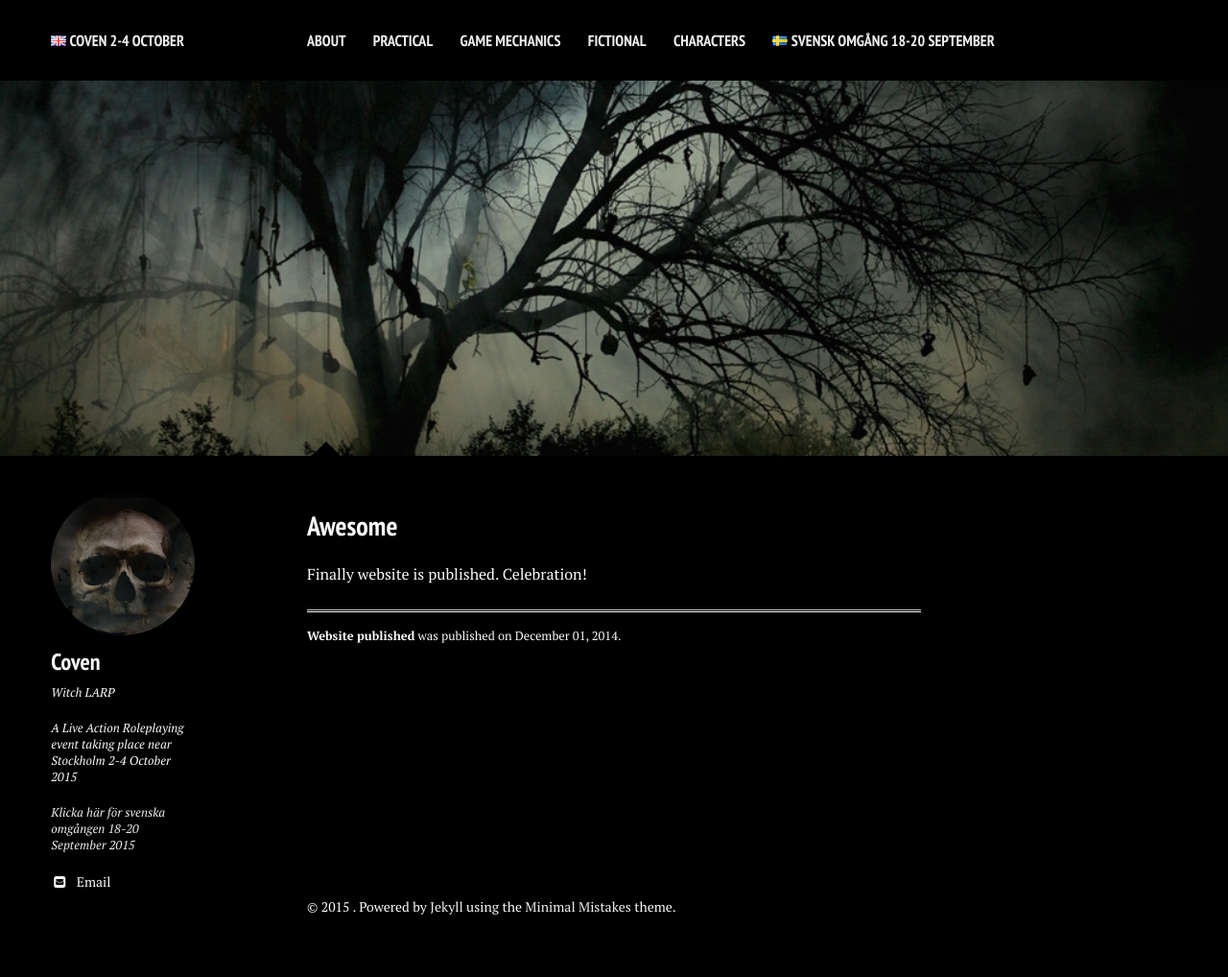
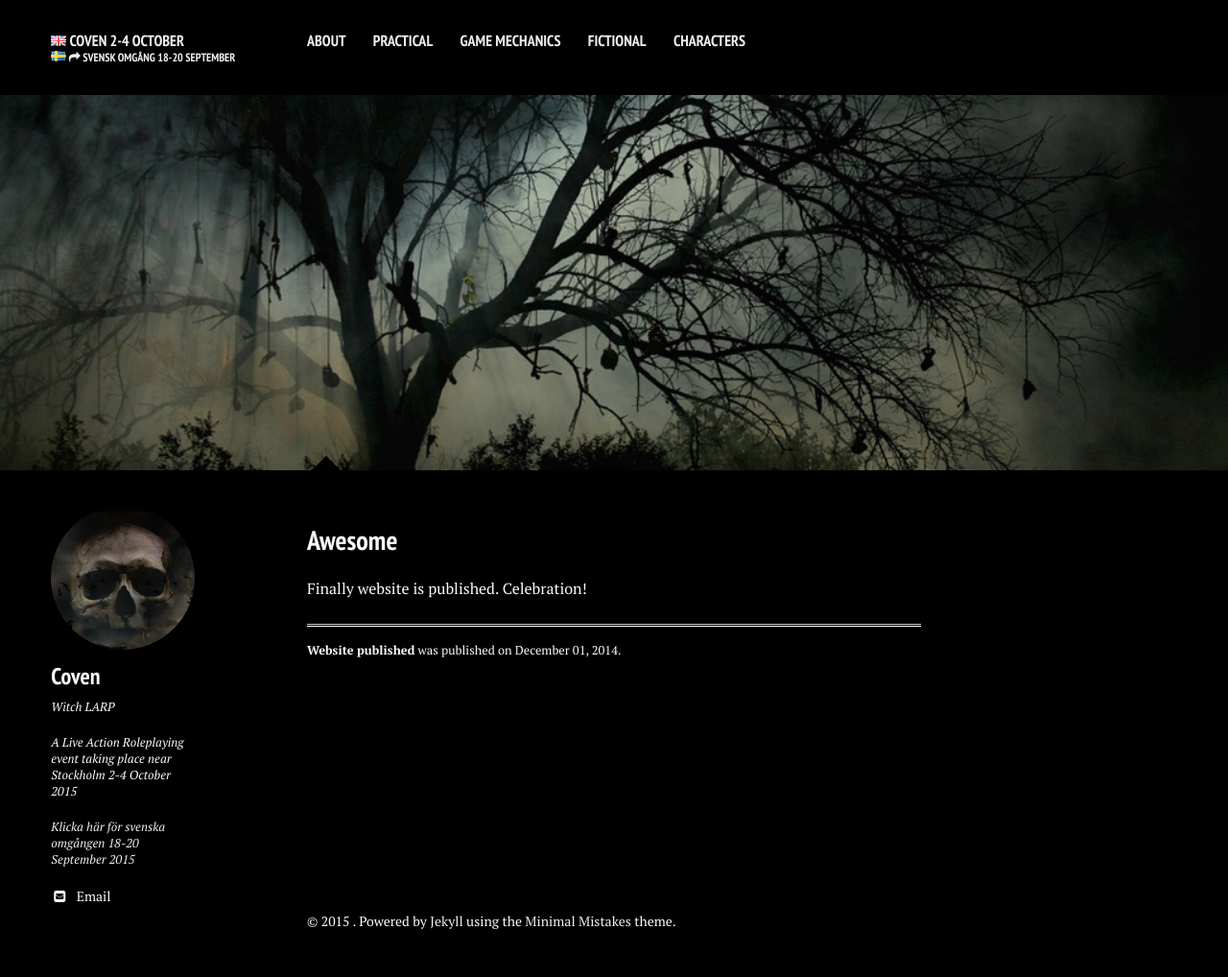
Before and after one commit to stanislavb/en.coven.nu, a Jekyll site: the page built from index.md, in a window 1280 px wide. Shown: the whole page at 96% size. Built offline with Jekyll 4.4.1, drawn with Linux system fonts in a browser that asks for light colours; nearby versions of some CDN libraries.

Commit message:
Move swedish site link to under page title

```diff
--- a/_includes/_navigation.html
+++ b/_includes/_navigation.html
@@ -1,6 +1,9 @@
 <div class="navigation-wrapper">
 	<div class="site-name">
         <a href="{{ site.url }}/"><img src="/images/gb.png" alt="British flag"> {{ site.title }}</a>
+    	<div class="language-link">
+            <a href="https://www.coven.nu"><img src="/images/se.png" alt="Swedish flag"> <i class="fa fa-share"></i> Svensk omgång 18-20 September</a>
+    	</div><!-- /.language-link -->
 	</div><!-- /.site-name -->
 	<div class="top-navigation">
 		<nav role="navigation" id="site-nav" class="nav">
@@ -13,7 +16,6 @@
 				    {% endif %}
 				    <li><a href="{{ domain }}{{ link.url }}" {% if link.url contains 'http' %}target="_blank"{% endif %}>{{ link.title }}</a></li>
 				{% endfor %}
-                <a href="https://www.coven.nu"><img src="/images/se.png" alt="Swedish flag"> Svensk omgång 18-20 September</a>
 		    </ul>
 		</nav>
 	</div><!-- /.top-navigation -->
--- a/_sass/page.scss
+++ b/_sass/page.scss
@@ -29,6 +29,12 @@ body {
 		@include grid(12,1.5);
 		@include prefix(12,2);
 	}
+}
+.language-link {
+    @include font-rem(22);
+	@media #{$small} {
+        @include font-rem(12);
+    }
 }
 .top-navigation {
 	@include grid(12,10);
```
